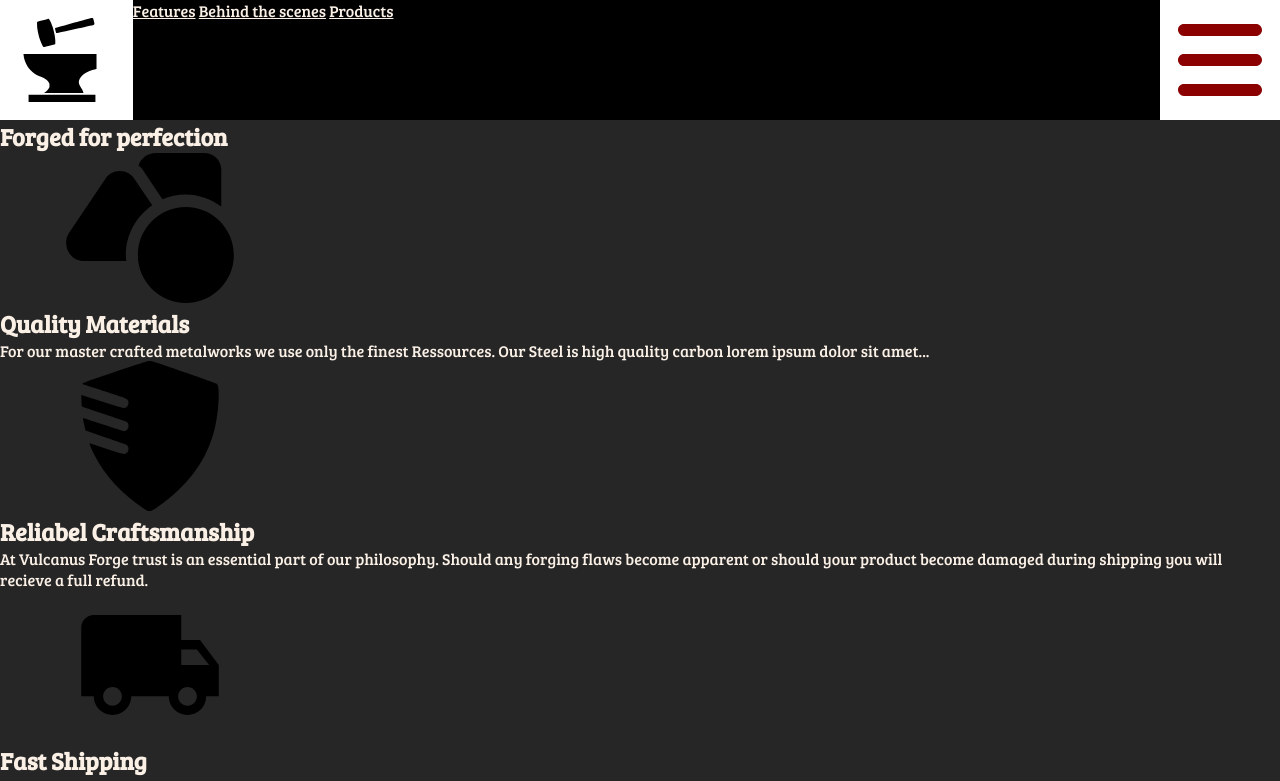
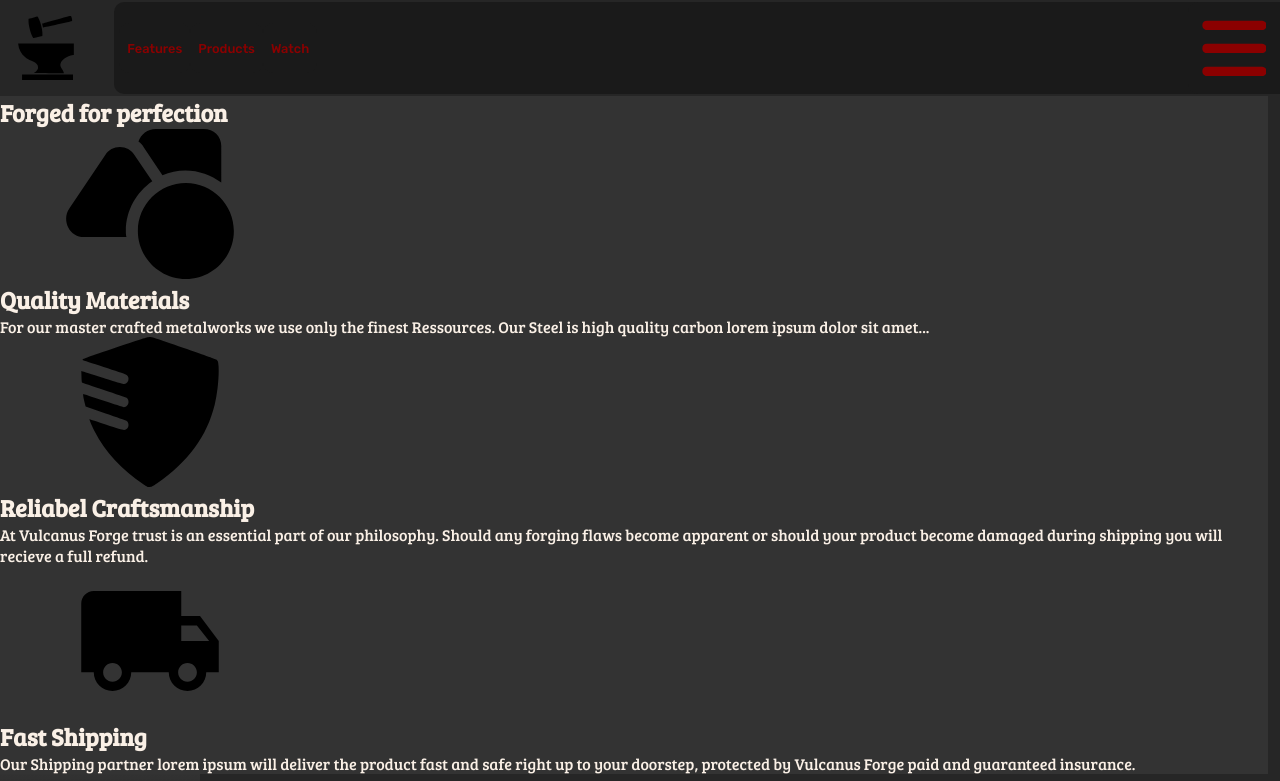
Before and after one commit to ExistCoding/fcc-product-landing, a plain HTML site: page index.html in a window 1280 px wide. Both pictures are taken after a click on the checkbox 1220 px from the left and 60 px from the top of the page. Shown: the top 781 px of the page. Drawn offline with Linux system fonts and the light colour scheme; grey boxes are pictures that could not be loaded.

Commit message:
finished styling header

```diff
--- a/index.html
+++ b/index.html
@@ -8,27 +8,28 @@
         <link rel="preconnect" href="https://fonts.gstatic.com" crossorigin>
         <link href="https://fonts.googleapis.com/css2?family=Bree+Serif&family=Rubik:ital,wght@0,400;0,500;0,700;0,800;1,600&display=swap" rel="stylesheet">
     </head>
-    <body class="page">
-        <header class="header--fixed">
+    <body class="page page--theme-dark">
+        <header class="header--fixed header--theme-dark">
              <!--after FCC-upload: change img to svg and src-links to Ressource Folder-->
-            <img class="header__icon" src="./Ressources/Anvil.svg">
-            <h1 class="header__title">Vulcanus Forge</h1>
-            <div class="menu--extendable-right">
-                <svg class="menu__icon">
-                    <use href="#menu-bars-def"></use>
+            <img class="header__icon  header--theme-dark" src="./Ressources/Anvil.svg">
+            <h1 class="header__title  header--theme-dark">Vulcanus Forge</h1>
+            <div class="slidebar--extendable-right slidebar--theme-dark">
+                <input class="slidebar__input slidebar--theme-dark--interactive" type="checkbox" name="slidebar__input">
+                <div class="slidebar__blind slidebar--theme-dark"></div>
+                <svg class="slidebar__icon slidebar--theme-dark">
+                    <use href="#slidebar-bars-def"></use>
                 </svg>
-                <input class="menu__input" type="checkbox" name="menu__input">
-                <label class="menu__list-container" for="menu__input">
-                    <nav class="menu__list">
-                        <a class="menu__list-item" href="#features">Features</a>
-                        <a class="menu__list-item" href="#behind-scenes">Behind the scenes</a>
-                        <a class="menu__list-item" href="#products">Products</a>
+                <label class="slidebar__list-container slidebar--theme-dark" for="slidebar__input">
+                    <nav class="slidebar__list slidebar--theme-dark">
+                        <a class="slidebar__list-item slidebar--theme-dark--interactive" href="#features">Features</a>
+                        <a class="slidebar__list-item slidebar--theme-dark--interactive" href="#products">Products</a>
+                        <a class="slidebar__list-item slidebar--theme-dark--interactive" href="#behind-scenes">Watch</a>
                     </nav>
                 </label>
             </div>
       </header>
         <main class="page__main">
-            <div>
+            <div class="main_div">
                 <h2>Forged for perfection</h2>
                 <svg>
                     <use href="#materials-svg"></use>
@@ -126,7 +127,7 @@
         </svg>
 
         <svg class="svg-def" xmlns="http://www.w3.org/2000/svg">
-            <symbol id="menu-bars-def"  viewBox="0 0 448 384">
+            <symbol id="slidebar-bars-def"  viewBox="0 0 448 384">
                 <path d="M 416,160 H 31.1 C 14.33,160 0,174.3 0,192 c 0,17.7 14.33,32 31.1,32 h 384 c 18.6,0 32.9,-14.3 32.9,-32 0,-17.7 -14.3,-32 -32,-32 z m 0,160 H 31.1 C 14.33,320 0,334.3 0,351.1 0,367.9 14.33,384 31.1,384 h 384 c 18.6,0 32.9,-14.3 32.9,-32 0,-17.7 -14.3,-32 -32,-32 z M 416,0 H 31.1 C 14.33,0 0,14.33 0,31.1 0,47.87 14.33,64 31.1,64 h 384 C 433.7,64 448,49.7 448,32 448,14.3 433.7,0 416,0 Z" id="path10" />
             </symbol>
         </svg>
--- a/styles.css
+++ b/styles.css
@@ -13,34 +13,35 @@ script {
 
 :root {
         --basePassiveColor: hsl(0, 0%, 15%);
-        --lightPassiveColor: hsl(0, 0%, 25%);
-        --darkPassiveColor: ;
+        --lightPassiveColor: hsl(0, 0%, 20%);
+        --darkPassiveColor: hsl(0, 0%, 10%);
 
         --baseActiveColor: darkred;
-        --lightActiveColor: ;
-        --darkActiveColor: ;
+        --lightActiveColor: darkred;
+        --darkActiveColor: darkred;
 
         --textColor: linen;
         --baseParagraphFontSize: ;
         --paragraphFont: "Bree Serif";
         --paragraphFontFamily: serif;
-        --headerFont: "Rubik";
-        --headerFontFamily: sans-serif;
+        --TitleFont: "Rubik";
+        --TitleFontFamily: sans-serif;
 }
 
 /* Page module */
 
 /* 99vw prevents problem with horizontal scrollbars */
-/* header and menu module interact, that should not be so */
+/* Extract List of navigation menu buttons from slidebar module as independent module! */
 
 .page {
 
-        --pageWidth: 99vw;
-        --pageHeaderHeight: 15vh;
+        --pageWidth: 99.0476vw;
+        --pageHeaderHeight: 12vh;
         --footerHeight: ;
 
         width: var(--pageWidth);
         display: grid;
+        grid-auto-flow: column;
         grid-template-rows: var(--pageHeaderHeight) 1fr var(--footerHeight);
 
 }
@@ -49,11 +50,19 @@ script {
         margin-top: var(--pageHeaderHeight);
 }
 
+.page--theme-dark {
+        background-color: var(--basePassiveColor);
+        font-family: var(--paragraphFont), var(--paragraphFontFamily);
+        color: var(--textColor);
+}
+
 .header--fixed {
 
         --headerHeight: var(--pageHeaderHeight);
-        --headerCornerBlockWidth: var(--pageHeaderHeight);
+        --headerCornerBlockWidth: calc(var(--pageHeaderHeight) - 4px);
         --headerIconPadding: calc(var(--headerCornerBlockWidth) / 10);
+
+        padding-bottom: 4px;
 
         width: 100%;
         height: var(--headerHeight);
@@ -63,7 +72,6 @@ script {
         grid-template-columns: var(--headerCornerBlockWidth) 1fr var(--headerCornerBlockWidth);
         grid-auto-rows: var(--headerHeight);
         place-items: center;
-        background-color: white;
 }
 
 .header__icon {
@@ -73,78 +81,138 @@ script {
         padding: var(--headerIconPadding);
 }
 
-/* ///WIP/// */
+
 .header__title {
+        /* leave some space left to avoid overlap with 99.047vw workaround*/
+        text-align: center;
 
 }
 
-.menu--extendable-right {
+.header--theme-dark {
+        background-color: var(--basePassiveColor);
+        font-family: var(--TitleFont), var(--TitleFontFamily);
+        color: var(--baseActiveColor);
+        font-size: 1.5rem;
+}
 
-        --menuWidth: var(--headerCornerBlockWidth);
-        --menuHeight: var(--headerCornerBlockWidth);
-        --menuIconPadding: var(--headerIconPadding);
-        --menuListWidth: calc(calc(var(--pageWidth) - var(--menuWidth)) - var(--menuWidth));
 
-        height: var(--menuHeight);
-        width: var(--menuWidth);
+.slidebar--extendable-right {
+
+        --slidebarWidth: var(--headerCornerBlockWidth);
+        --slidebarHeight: var(--headerCornerBlockWidth);
+        --slidebarIconPadding: var(--headerIconPadding);
+        --slidebarListWidth: calc(calc(var(--pageWidth) - var(--slidebarWidth)) - var(--slidebarWidth));
+
+        height: var(--slidebarHeight);
+        width: var(--slidebarWidth);
         display: grid;
         grid-template-rows: 1fr;
         grid-template-columns: 1fr;
         place-items: center;
         position: relative;
+        background-color: transparent !important;
 }
 
-.menu__icon {
-        height: calc(var(--menuWidth) - var(--menuIconPadding));
-        width: calc(var(--menuWidth) - var(--menuIconPadding));
-        padding: var(--menuIconPadding);
-        z-index: 1;
+.slidebar__input {
+        position: absolute;
+        margin: 0;
+        appearance: none;
+        z-index: 4;
+        height: var(--slidebarHeight);
+        width: var(--slidebarWidth);
+        cursor: pointer;
+        background-color: transparent !important;
+}
+
+
+.slidebar__icon {
+        position: absolute;
+        height: calc(var(--slidebarWidth) - var(--slidebarIconPadding));
+        width: calc(var(--slidebarWidth) - var(--slidebarIconPadding));
+        padding: var(--slidebarIconPadding);
+        z-index: 3;
         fill:var(--baseActiveColor);
 
 }
 
-.menu__input {
+.slidebar__blind {
         position: absolute;
-        margin: 0;
-        appearance: none;
         z-index: 2;
-        height: var(--menuHeight);
-        width: var(--menuWidth);
-        cursor: pointer;
+        height: var(--slidebarHeight);
+        width: calc(var(--slidebarWidth) + 20px);
+        place-self: center start;
+        border-radius: 10px 0 0 10px;
+        transition: border-radius 0.2s;
+}
+
+.slidebar__input:hover ~ .slidebar__blind, .slidebar__input:hover ~ .slidebar__icon {
+        filter: brightness(1.2);
+}
+
+.slidebar__input:active ~ .slidebar__blind, .slidebar__input:active ~ .slidebar__icon {
+        filter: brightness(0.9);
+}
+
+.slidebar__list-container {
+        position: absolute;
+        z-index: 1;
+        height: var(--slidebarHeight);
+        width: var(--slidebarListWidth);
+        margin-left: var(--slidebarWidth);
+        justify-self: start;
+        transition: margin 0.35s ease-in;
+        padding: 5px;
+        border-radius: 10px 0 0 10px;
+}
+
+.slidebar__input:checked ~ .slidebar__list-container {
+        margin-left: calc(calc(var(--slidebarListWidth) * -1) + 10px);
+        transition: margin 0.35s ease-out;
 }
 
 
-.menu__list-container {
-        position: absolute;
-        height: var(--menuHeight);
-        width: var(--menuListWidth);
-        margin-left: var(--menuWidth);
-        justify-self: start;
+.slidebar__list {
+        height: 100%;
+        width: 100%;
+        display: flex;
+        align-items: center;
+        padding-left: 2px 10px;
 }
 
-.menu__input:checked + .menu__list-container {
-        background-color: black;
-        margin-left: calc(var(--menuListWidth) * -1);
-        transition: margin 0.75s ease-out;
+.slidebar__list-item {
+
+        height: 60%;
+        padding: 0 8px;
+        text-decoration: none;
+        text-align: center;
+        display: flex;
+        align-items: center;
+        border-radius: 10px;
+}
+
+.slidebar--theme-dark--interactive {
+        background-color: var(--darkPassiveColor);
+        font-family: var(--TitleFont), var(--TitleFontFamily);
+        color: var(--baseActiveColor);
+        font-size: 0.8rem;
+        font-weight: 500;
+}
+
+.slidebar--theme-dark--interactive:hover {
+        filter: brightness(1.2);
+}
+
+.slidebar--theme-dark--interactive:active {
+        filter: brightness(0.9);
 }
 
 
-.menu__list {
-
-}
-
-.menu_list-item {
-
-}
-
-html {
-
-        background-color: var(--basePassiveColor);
-}
-
-* {
-        font-family: var(--paragraphFont), var(--paragraphFontFamily);
-        color: var(--textColor);
+.slidebar--theme-dark {
+        background-color: var(--darkPassiveColor);
+        font-family: var(--TitleFont), var(--TitleFontFamily);
+        color: var(--baseActiveColor);
+        font-size: 0.8rem;
+        font-weight: 500;
 }
 
 
@@ -157,6 +225,10 @@ html {
 
 
 video, .image_debug-small {
-        width: 50vw;
-        height: 50vh;
+        width: 200px;
+        height: 100px;
 }
+
+.main_div {
+        background-color: var(--lightPassiveColor);
+}
```
